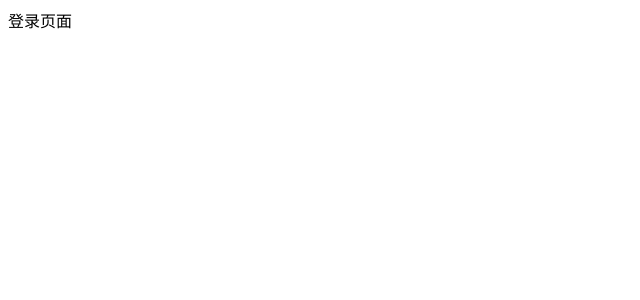
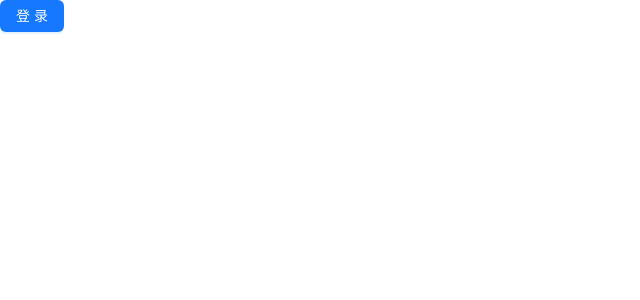
Before and after one commit to PlumDong/react-demo-heima, a React (Create React App) app: page /login in a window 1280 px wide. Shown: the top 300 px of the page, without its empty margins (0-640 px from the left). Built offline with nearby package versions, Linux system fonts and the light colour scheme; the HTML template or start-up script is replaced by a standard one.

Commit message:
组件库 - antd

```diff
--- a/src/index.scss
+++ b/src/index.scss
@@ -1,3 +1,5 @@
+@import "~antd/dist/reset.css";
+
 html, body, #root {
   height: 100%;
 }
--- a/src/pages/Login/index.js
+++ b/src/pages/Login/index.js
@@ -1,4 +1,8 @@
+import {Button} from 'antd'
+
 const Login = () => {
-    return <div>登录页面</div>
+    return <div>
+        <Button type="primary">登录</Button>
+    </div>
 }
 export default Login
```
